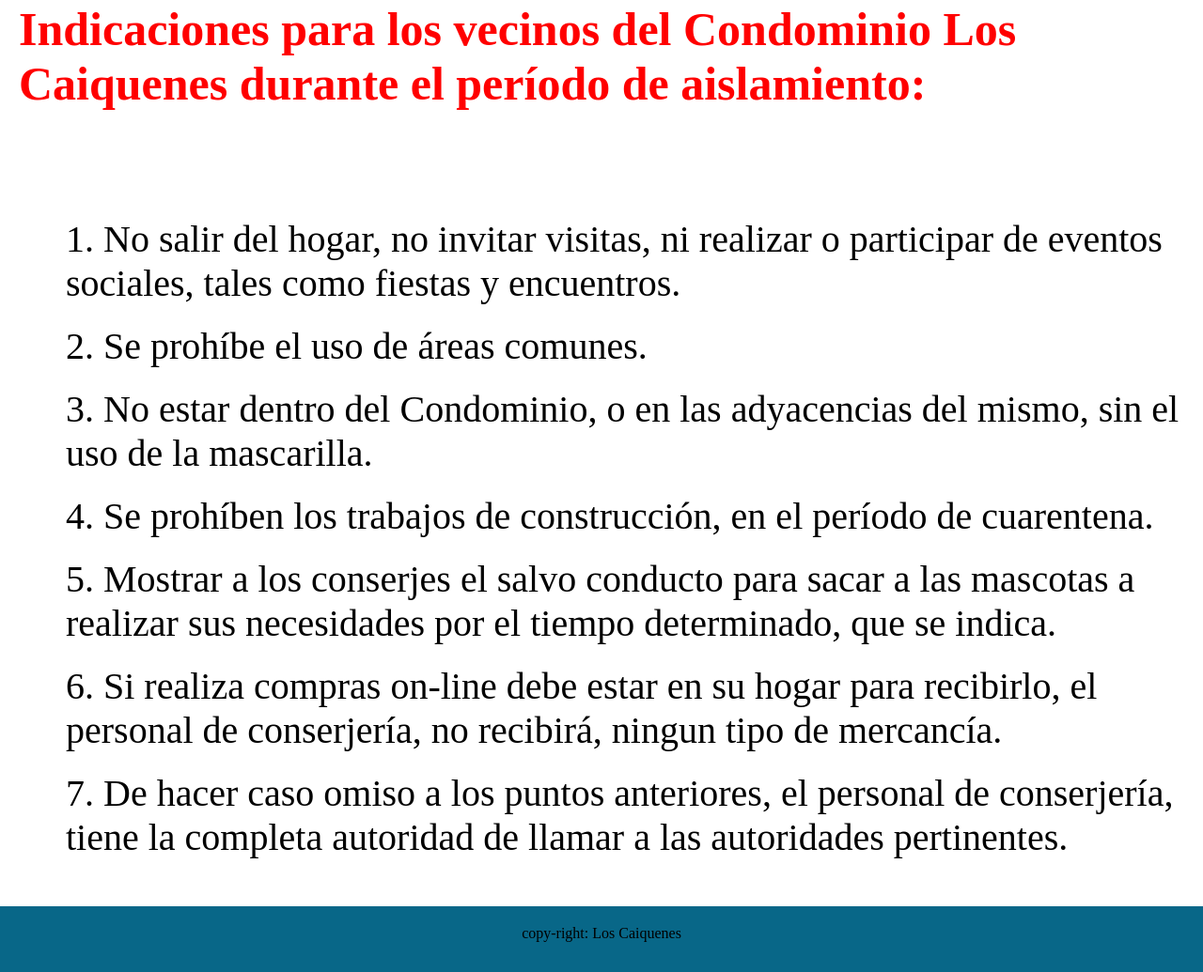
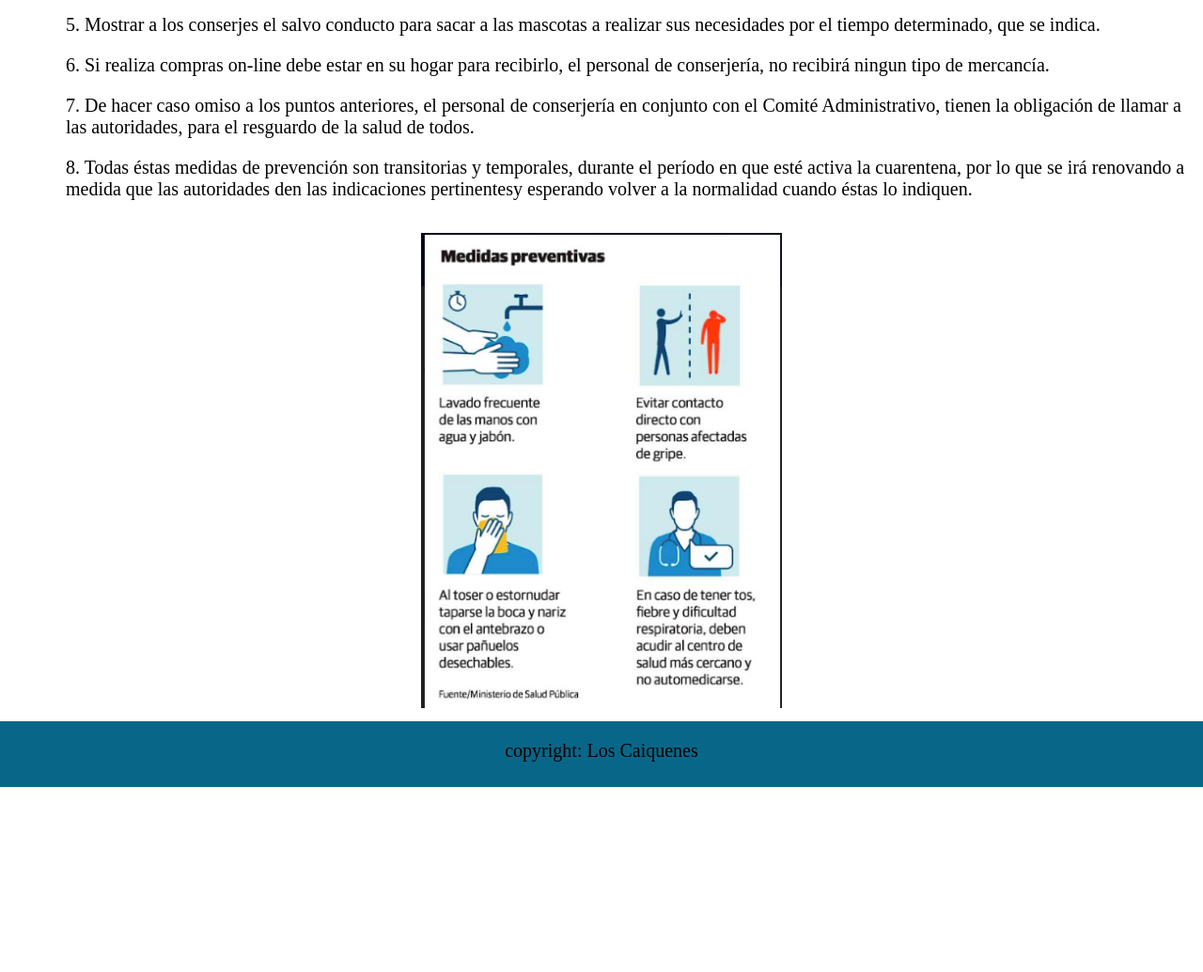
Before and after one commit to adrievelyn/Condominio-Los-Caiquenes, a website with bundled scripts: page src/index.html in a window 1280 px wide. Shown: the part 711-1746 px from the top of the page at 94% size. After the commit the page ends 1549 px from the top, so only its background shows below. Built offline with nearby package versions, Linux system fonts and the light colour scheme.

Commit message:
imageprevent

```diff
--- a/src/index.html
+++ b/src/index.html
@@ -32,7 +32,7 @@
               <p> <strong> Indicaciones para los vecinos del Condominio Los Caiquenes durante el período de aislamiento:</strong> </p>   <br>
             <ul>
               <li>
-                1. No salir del hogar, no invitar visitas, ni realizar o participar de eventos sociales, tales como fiestas y
+                1. No salir del hogar excepto para casos puntuales y necesarios, no invitar visitas, no realizar eventos sociales en el Condominio tales como fiestas y
                 encuentros.
               </li>
               <li>
@@ -48,19 +48,24 @@
                 5. Mostrar a los conserjes el salvo conducto para sacar a las mascotas a realizar sus necesidades por el tiempo determinado, que se indica.
               </li>
               <li>
-                6. Si realiza compras on-line debe estar en su hogar para recibirlo, el personal de conserjería, no recibirá, ningun tipo de mercancía.
+                6. Si realiza compras on-line debe estar en su hogar para recibirlo, el personal de conserjería, no recibirá ningun tipo de mercancía.
               </li>
               <li>
-                7. De hacer caso omiso a los puntos anteriores, el personal de conserjería, tiene la completa autoridad de llamar a las autoridades pertinentes.
+                7. De hacer caso omiso a los puntos anteriores, el personal de conserjería en conjunto con el Comité Administrativo, tienen la obligación de llamar a las autoridades, para el resguardo de la salud de todos.
+              </li>
+              <li>
+                8. Todas éstas medidas de prevención son transitorias y temporales, durante el período en que esté activa la cuarentena, por lo que se irá renovando a medida que las autoridades den las indicaciones pertinentesy esperando volver a la normalidad cuando éstas lo indiquen.
               </li>
             </ul>
               </p> </main>
-
+           <div class='prevent'>
+           <img src="images/prevencion.png" class="image1" alt="" />
+           </div>
 
     <script type="text/javascript" src="index.js"></script>
     <script type="text/javascript" src="cipher.js"></script>
   </body>
 </html>
 <footer>
-  copy-right: Los Caiquenes
+  copyright: Los Caiquenes
 </footer>
--- a/src/style.css
+++ b/src/style.css
@@ -28,7 +28,7 @@ li{
 	list-style:none;
 	margin-left: 10px;
 	padding-top: 20px;
-	font-size: 40px;
+	font-size: 20px;
 }
 .instruction {
 	font-size: 20px;
@@ -38,7 +38,7 @@ li{
 }
 
 .instruction2 {
-	font-size: 25px;
+	font-size: 20px;
 	color: white;
 	margin: auto;
 	text-align: center;
@@ -47,7 +47,7 @@ li{
 }
 
 .instruction3 {
-	font-size: 25px;
+	font-size: 20px;
 	color: white;
 	margin-top: 10px;
 	text-align: center;
@@ -56,7 +56,7 @@ li{
 }
 
 p{
-	font-size: 50px;
+	font-size: 35px;
 	color: red;
 }
 
@@ -72,7 +72,7 @@ p{
 h1, h2, h3{
 	font-weight: normal;
 	font-family: Arial, Helvetica, sans-serif;
-	font-size: 40px;
+	font-size: 20px;
 	margin-left: 20px;
 	margin-right: 20px;
 }
@@ -135,6 +135,15 @@ footer {
 	background-color: #086788;
  	height: 50px;
  	padding-top: 20px;
+ 	font-size: 20px;
+}
+
+.prevent img {
+	width: 30%;
+	height: 30%;
+	margin-left: 35%;
+	padding-bottom: 10px;
+
 }
 
 .hide {
```
Also changed, not shown: src/images/prevencion.png (added).
